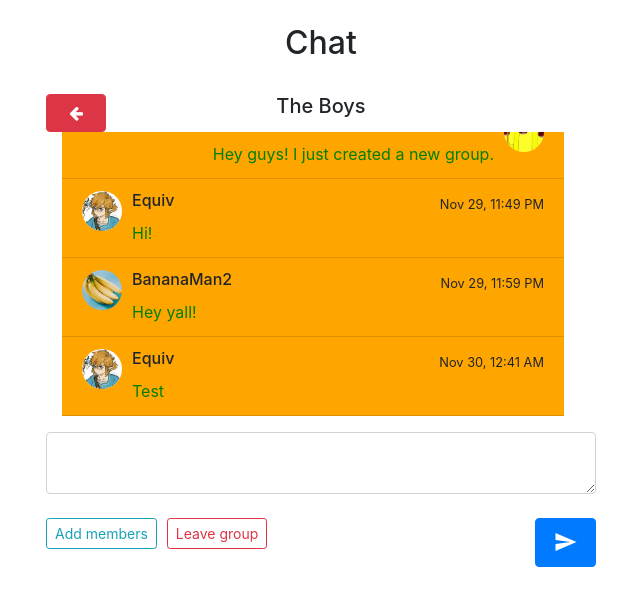
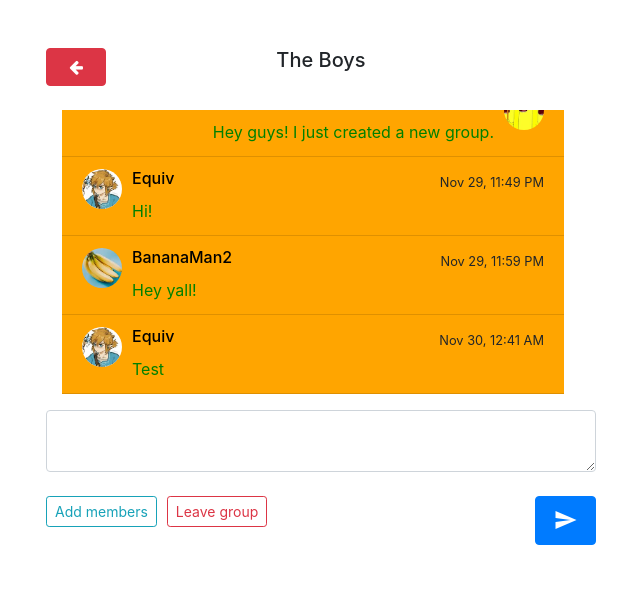
Before and after one commit to matthew-c-lee/Chat-Application, a Flask app: page /group-chat/2 in a window 1280 px wide. Shown: the part 72-678 px from the top of the page, without its empty margins (319-959 px from the left). Run offline with Flask 2, Linux system fonts and the light colour scheme; a user stored in the database is signed in; data comes from the database, SQL or seed files in the repository; both versions use the stored data as it was after the commit; some libraries are stand-ins or nearby versions.

Commit message:
more bug fixes!

```diff
--- a/website/templates/group_chat.html
+++ b/website/templates/group_chat.html
@@ -1,7 +1,5 @@
 {% extends "base.html" %} {% block title %}Chat{% endblock %} {% block content
     %}
-    <h2 align="center">Chat</h2>
-
 <br />
 
 
@@ -21,6 +19,8 @@
                 <h5 align="center" style="padding-right: 60px">{{group.group_name}}</h5>
                 <!-- <a style="float: left; width: 120px" class="btn btn-danger" id="chat" href="/"><i class="fa fa-arrow-left"></i></a> -->
             </div>
+        </br>
+
 
         <div class="overflow-auto p-3 mb-3 mb-md-0 mr-md-3 bg-light;" style="max-height: 300px; display: flex; flex-direction: column-reverse;">
         <!-- <div class="overflow-auto p-3 mb-3 mb-md-0 mr-md-3 bg-light;" style="max-height: 300px"> -->
@@ -31,8 +31,15 @@
                 {% if message.user_id == user.id %}
                 <li style="background-color: {{user.background}}" class="list-group-item">
                     <div style="height:30px">
+
+                        <!-- your picture -->
+                        <a href="/profile">
+
+
                         <div style="float: right; padding-left: 10px"><img id="cornerpic" style="width:40px" class="rounded-circle account-img" src="{{ url_for('static', filename='profile_pics/' + current_user.image_file) }}"></div>
-                        <div style="float: right"><h6>{{ user_db.query.filter(user_db.id == message.user_id).first_or_404().username }}</h6></div>
+                        <div style="float: right; color:black"><h6>{{ current_user.username }}</h6></div>
+
+                        </a>
                         <div style="float: left; width: 5%"><a class="close" id="chat" href="/delete-message-group/{{message.id}}/{{group.group_id}}"><span aria-hidden="true">&times;</span></a></div>
 
                             <!-- if the message is old, show full date and time -->
@@ -53,8 +60,17 @@
                 {% else %}
                 <li style="background-color: {{user.background}}" class="list-group-item">
                     <div style="height:30px">
-                        <div style="float: left; padding-right: 10px"><img id="cornerpic" style="width:40px" class="rounded-circle account-img" src="{{ url_for('static', filename='profile_pics/' + User.query.filter(User.id == message.user_id).first_or_404().image_file) }}"></div>
-                        <div style="float: left"><h6>{{ user_db.query.filter(user_db.id == message.user_id).first_or_404().username }}</h6></div>
+
+                        <!-- their picture -->
+                        {% set member_data = User.query.filter(User.id == message.user_id).first_or_404() %}
+
+                        <a href="/profile/{{member_data.username}}">
+
+                        <div style="float: left; padding-right: 10px"><img id="cornerpic" style="width:40px" class="rounded-circle account-img" src="{{ url_for('static', filename='profile_pics/' + member_data.image_file) }}"></div>
+                        <div style="float: left; color: black"><h6>{{ member_data.username }}</h6></div>
+
+                        </a>
+
 
                         <!-- if the message is old, show full date and time -->
                         {% if (message.date - datetime.datetime.now()).days < 0 %}
```
Also changed, not shown: website/templates/chat_with.html (+16 -5 lines), website/database.db.
